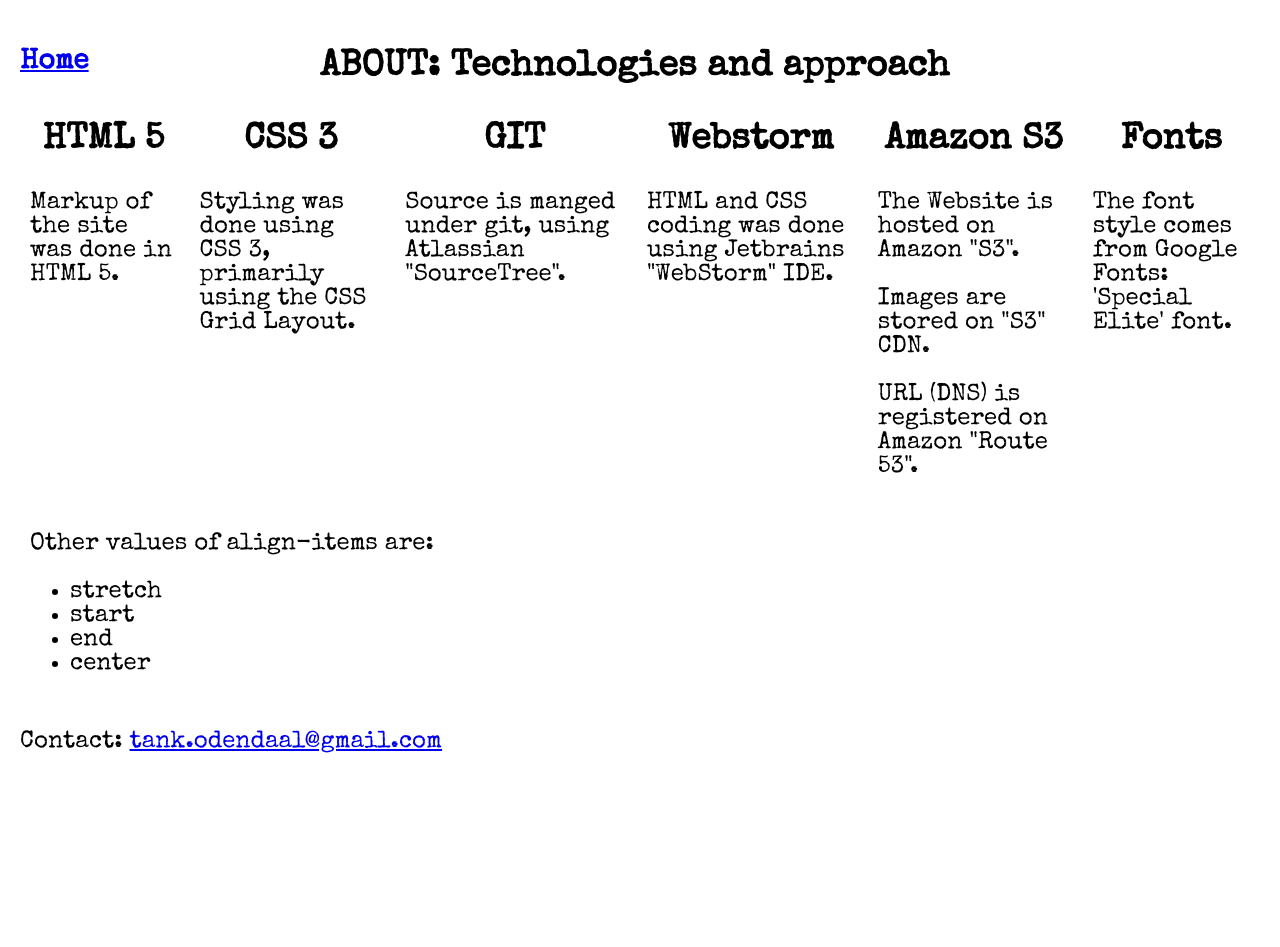
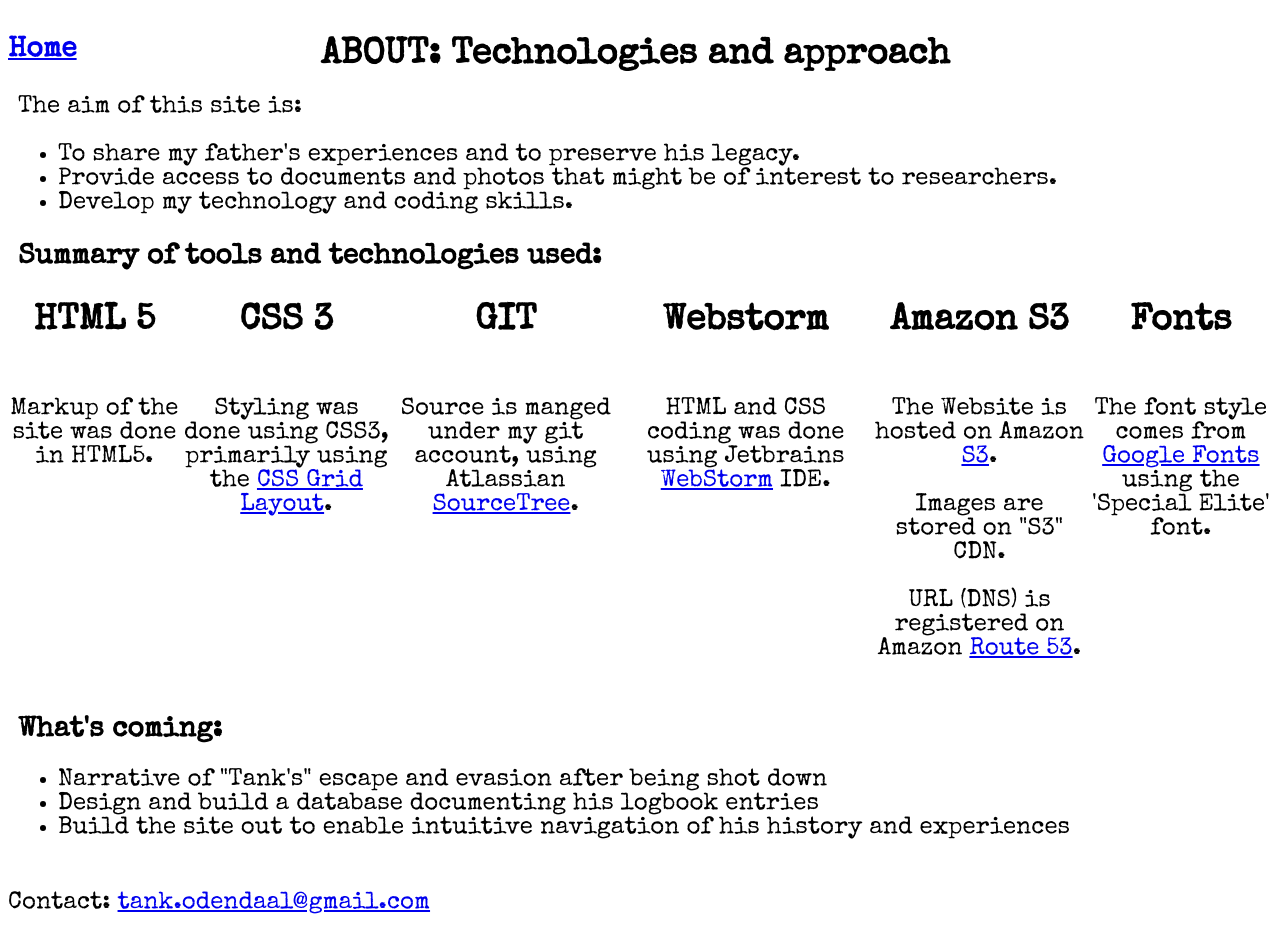
Before and after one commit to andreodendaal/tankodendaal, a plain HTML site: page about.html in a window 1280 px wide. Before the commit the page ends 800 px from the top, so only its background shows below. Drawn offline with nearby package versions, Linux system fonts and the light colour scheme.

Commit message:
About page and SEO

```diff
--- a/about.css
+++ b/about.css
@@ -3,8 +3,9 @@
     height: 100%;
     grid-gap: 3px;
     grid-template-columns: repeat(6, auto);
-    grid-template-rows: auto auto auto auto auto;
+    grid-template-rows: 60px auto auto auto auto auto;
     font-family: 'Special Elite', cursive;
+    font-size: 1.5em;
 
 }
 .container > div:nth-child(1n) {
@@ -16,9 +17,12 @@
 .nav{
     grid-column: 1 / 2;
 }
+h3{
+    margin-bottom: 0;
+}
 
 .centre{
-     grid-column: 2 / -2;
+    grid-column: 2 / -2;
     text-align: center;
  }
 
@@ -26,11 +30,9 @@
     grid-column: -2 / -1;
 }
 
-.headers{
 
-}
-
-.hed p{
+.hed {
+    //grid-column: 1 / -1;
 
 }
 
@@ -38,19 +40,15 @@
     text-align: center;
     margin: 2px;
 }
-.block{
-    padding: 0px 10px;
-
+.block_style{
+    text-align: center;
 }
 .a1 {
     grid-column: 1 / 2;
-
-
 }
 
 .a2 {
     grid-column: 2 / 3;
-
    }
 
 .a3 {
@@ -61,16 +59,20 @@
     grid-column: 4 / 5;
 }
 
-.a5{
+.a5 {
      grid-column: 5 / 6;
  }
-.a6{
+
+.a6 {
     grid-column: 6 / 7;
 }
 
-.b1{
+.info_block{
     grid-column: 1 / -1;
+    padding: 0 10px;
 }
+
+
 .footer {
     grid-column: 1 / -1;
 }
--- a/about.html
+++ b/about.html
@@ -3,12 +3,12 @@
     <head>
         <link href="https://fonts.googleapis.com/css?family=Oswald|Special+Elite" rel="stylesheet" type='text/css'>
         <link rel="stylesheet" href="about.css">
-    <link rel="stylesheet" href="basic.css">
 
     </head>
     <body>
+
         <div class="container">
-
+    <!–– 1st row -->
         <div class="nav">
             <a href="index.html"><h3>Home</h3></a>
         </div>
@@ -21,84 +21,100 @@
             <h2> </h2>
         </div>
 
+    <!–– 2nd Row -->
+        <div class="info_block">
+            <p>The aim of this site is:</p>
+            <ul>
+                <li>To share my father's experiences and to preserve his legacy.</li>
+                <li>Provide access to documents and photos that might be of interest to researchers.</li>
+                <li>Develop my technology and coding skills.</li>
+            </ul>
 
-        <div class="hed a1">
+           <h3>Summary of tools and technologies used: </h3>
+        </div>
+
+    <!–– 3rd row - block of headers -->
+        <div class="a1 block_style">
             <div><h2>HTML 5</h2></div>
+        </div>
+
+        <div class="a2 block_style">
+            <div><h2>CSS 3</h2></div>
+        </div>
+
+        <div class="a3 block_style">
+             <div><h2>GIT</h2></div>
+        </div>
+
+        <div class="a4 block_style">
+            <div><h2>Webstorm</h2></div>
+        </div>
+
+        <div class="a5 block_style">
+            <div><h2>Amazon S3</h2></div>
+        </div>
+
+        <div class="a6 block_style">
+            <div><h2>Fonts</h2></div>
+        </div>
+
+    <!–– 4th row - headers detail-->
+
+        <div class="a1 block_style">
+            <p>Markup of the site was done in HTML5.</p>
+        </div>
+
+
+        <div class="a2 block_style">
+            <p>Styling was done using CSS3, primarily using the <a target="_blank" href="https://developer.mozilla.org/en-US/docs/Web/CSS/CSS_Grid_Layout">CSS Grid Layout</a>.</p>
+        </div>
+
+
+        <div class="a3 block_style">
+            <p>Source is manged under my git account, using Atlassian <a target="_blank" href="https://www.sourcetreeapp.com/">SourceTree</a>.</p>
+        </div>
+
+
+        <div class="a4 block_style">
+             <p>HTML and CSS coding was done using Jetbrains <a target="_blank" href="https://www.jetbrains.com/webstorm/">WebStorm</a> IDE.</p>
+        </div>
+
+        <div class="a5 block_style">
+                <p>The Website is hosted on Amazon <a target="_blank" href="https://aws.amazon.com/s3/">S3</a>.</p>
+                <p>Images are stored on "S3" CDN.</p>
+                <p>URL (DNS) is registered on Amazon <a target="_blank" href="https://aws.amazon.com/route53/?sc_channel=PS&sc_campaign=acquisition_US&sc_publisher=google&sc_medium=route_53_b&sc_content=route_53_e&sc_detail=amazon%20route%2053&sc_category=route_53&sc_segment=198481368136&sc_matchtype=e&sc_country=US&s_kwcid=AL!4422!3!198481368136!e!!g!!amazon%20route%2053&ef_id=WigbtwAABWn-YKWK:20180106210455:s">Route 53</a>.</p>
 
         </div>
 
-        <div class="hed a2">
-            <div><h2>CSS 3</h2></div>
+            <div class="a6 block_style">
+                <div>
+                    <p>The font style comes from <a target="_blank" href="https://fonts.google.com/">Google Fonts</a> using the 'Special Elite' font.</p>
+                </div>
             </div>
 
-        <div class="hed a3">
-             <div><h2>GIT</h2></div>
+     <!–– 6th Row -->
+
+        <div class="info_block">
+
+
+            <h3>What's coming:</h3>
+
+            <ul>
+                <li>Narrative of "Tank's" escape and evasion after being shot down</li>
+                <li>Design and build a database documenting his logbook entries</li>
+                <li>Build the site out to enable intuitive navigation of his history and experiences</li>
+            </ul>
         </div>
 
-        <div class="hed a4">
-            <div><h2>Webstorm</h2></div>
-        </div>
+     <!–– Footer -->
 
-        <div class="hed a5">
-            <div><h2>Amazon S3</h2></div>
-        </div>
-
-        <div class="hed a6">
-            <div><h2>Fonts</h2></div>
+        <div class="footer">
+            <p> Contact: <a href="mailto:tank.odendaal@gmail.com">
+                tank.odendaal@gmail.com</a></p>
         </div>
 
 
 
-    <div class="block a1">
+    </body>
 
-         <p>Markup of the site was done in HTML 5.</p>
-
-
-    </div>
-
-    <div class="block a2">
-        <p>Styling was done using CSS 3, primarily using the CSS Grid Layout.</p>
-    </div>
-
-    <div class="block a3">
-        <div>
-            <p>Source is manged under git, using Atlassian "SourceTree".</p>
-        </div>
-    </div>
-    <div class="block a4">
-        <div>
-            <p>HTML and CSS coding was done using Jetbrains "WebStorm" IDE.</p>
-        </div>
-    </div>
-
-    <div class="block a5">
-        <div>
-
-            <p>The Website is hosted on Amazon "S3".</p>
-            <p>Images are stored on "S3" CDN.</p>
-            <p>URL (DNS) is registered on Amazon "Route 53".</p>
-        </div>
-    </div>
-    <div class="block a6">
-        <div>
-            <p>The font style comes from Google Fonts: 'Special Elite' font.</p>
-        </div>
-    </div>
-    <div class="block b1">
-        <div>
-        <p>Other values of align-items are:</p>
-        </div>
-        <ul>
-            <li>stretch</li>
-            <li>start</li>
-            <li>end</li>
-            <li>center</li>
-        </ul>
-    </div>
-    <div class="footer">
-        <p> Contact: <a href="mailto:tank.odendaal@gmail.com">
-            tank.odendaal@gmail.com</a></p>
-    </div>
-</div>
-</body>
     </html>
--- a/basic.css
+++ /dev/null
@@ -1,32 +0,0 @@
-.container > div {
-    display: flex;
-    justify-content: center;
-    align-items: center;
-    font-size: 1.5em;
-
-}
-
-html, body {
-    box-sizing: border-box;
-    height: 100%;
-    padding: 10px;
-    margin: 0px;
-}
-
-
-.container > div:nth-child(3n) {
-
-
-}
-
-.container > div:nth-child(2n) {
-
-}
-
-.container > div:nth-child(4n) {
-
-}
-
-.container > div:nth-child(5n) {
-
-}
--- a/index.css
+++ b/index.css
@@ -3,7 +3,7 @@
     grid-template-columns: 80px 1fr 80px;
     grid-column-gap: 10px;
     font-family: 'Special Elite', cursive;
-    font-size: 1em;
+    font-size: 1.5em;
 }
 
 .article > * {
```
Also changed, not shown: index.html (+14 -9 lines). Lines whose indentation alone changed are shown as unchanged.
